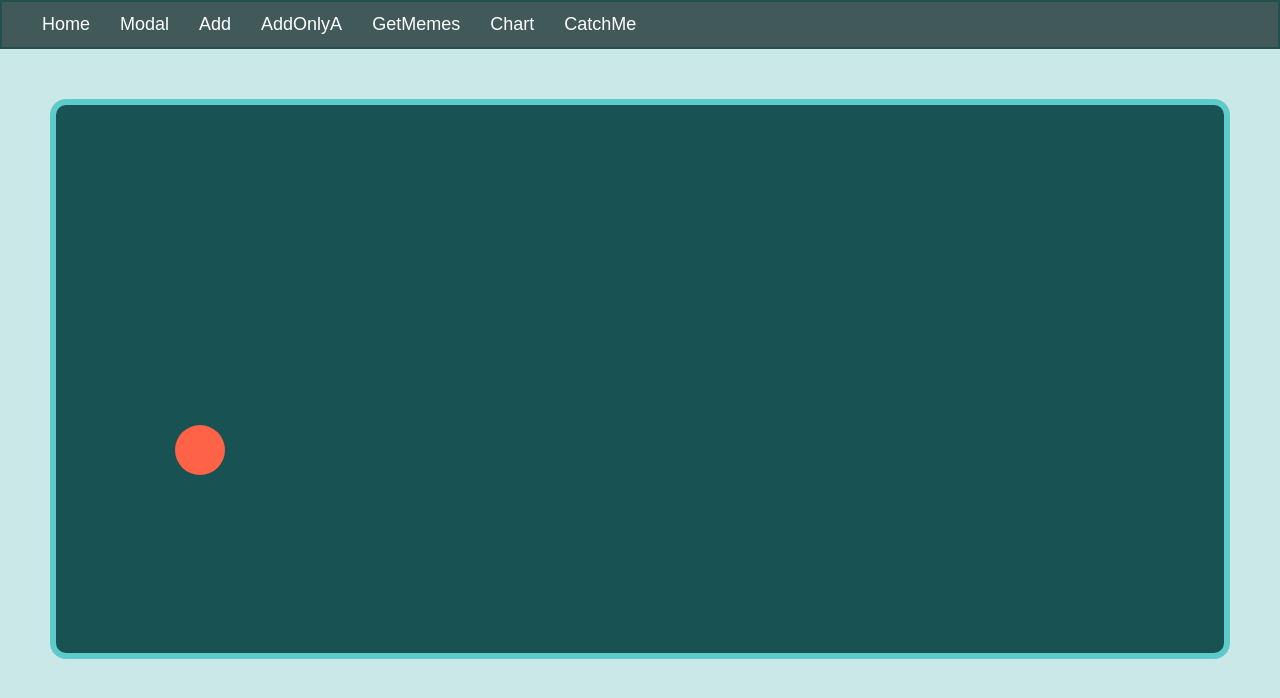
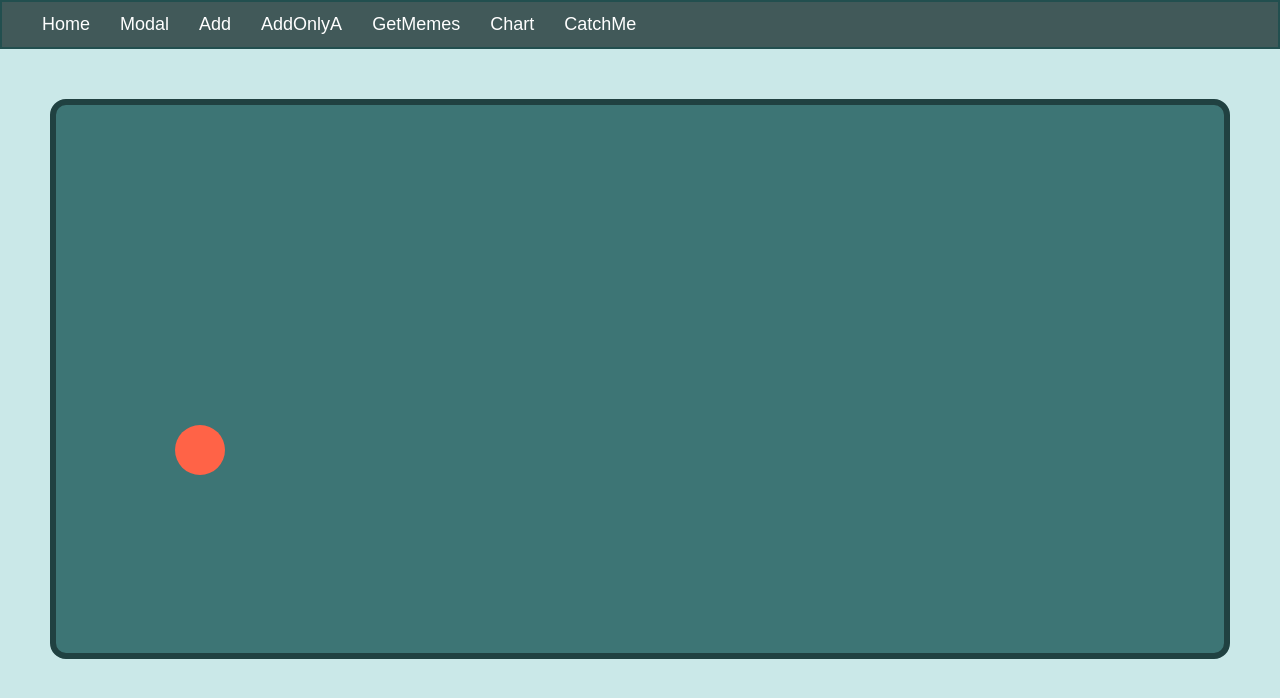
Before and after one commit to marityz/testTypeJS, a Vue app: page /catch-me-not in a window 1280 px wide. Shown: the top 698 px of the page. Built offline with nearby package versions, Linux system fonts and the light colour scheme.

Commit message:
fixed style

```diff
--- a/src/components/CatchMe/GameBoard/GameBoard.vue
+++ b/src/components/CatchMe/GameBoard/GameBoard.vue
@@ -74,9 +74,9 @@ onMounted(async () => {
   position: relative;
   height: 70vh;
   margin: 50px;
-  padding: 20px;
-  background-color: #185252;
-  border: 6px solid #5ecbcb;
+  padding: 30px;
+  border: #204141 solid 6px;
+  background: #3d7575;
   border-radius: 16px;
 }
 
```
